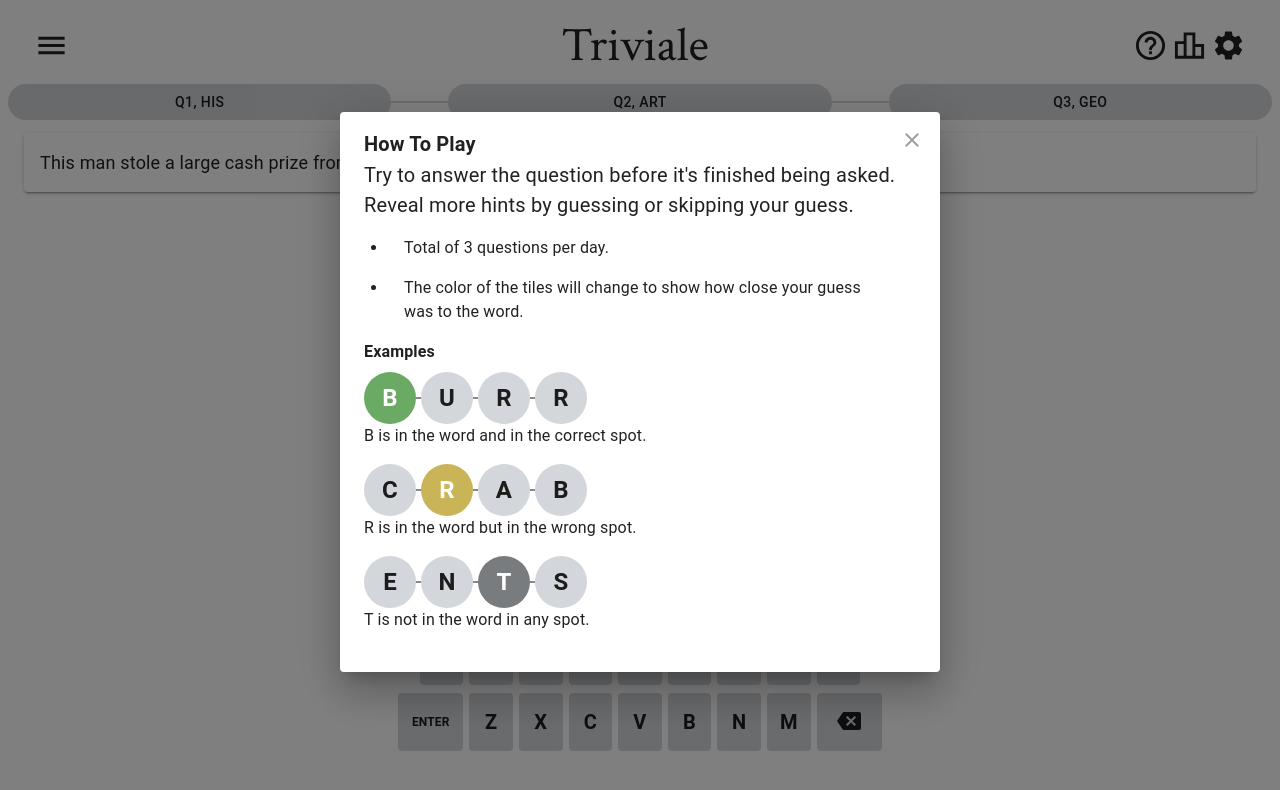
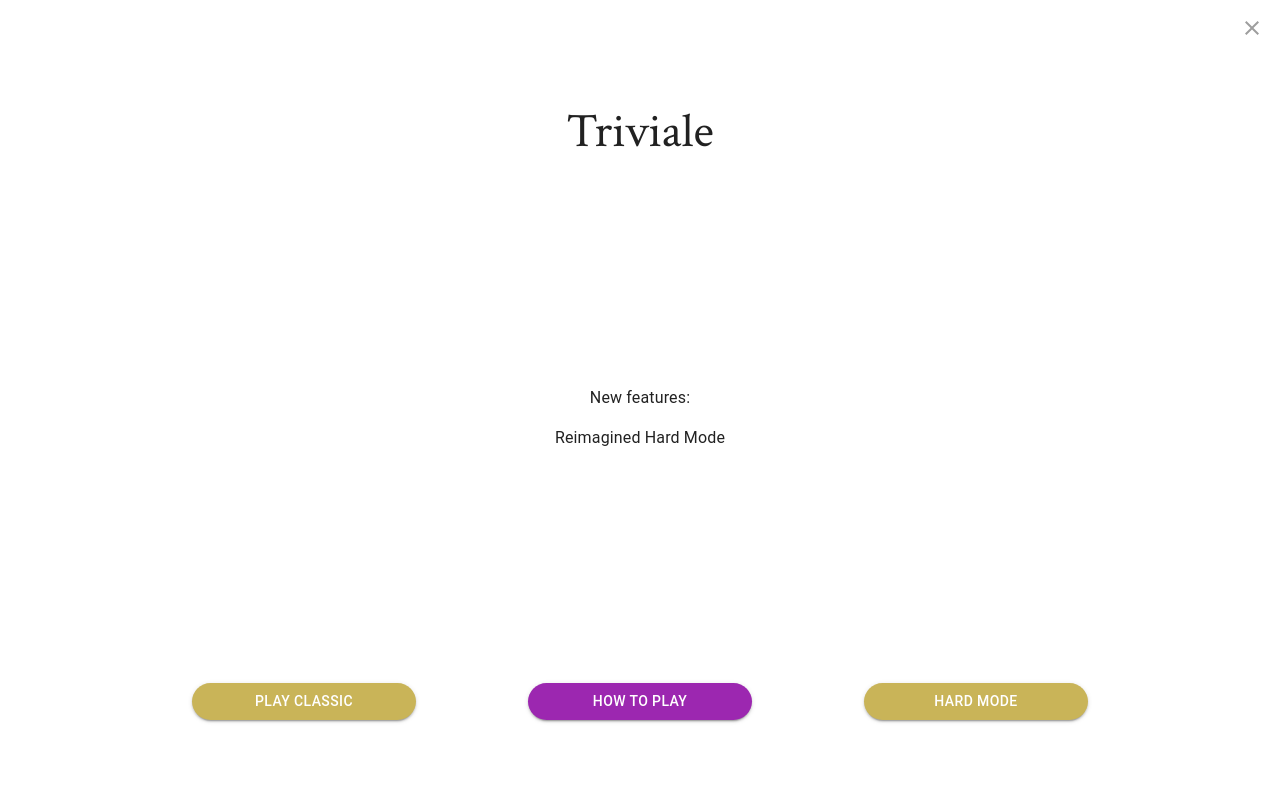
Before and after one commit to dotcomstar/Triviale, a React (Vite) app: page / in a window 1280 px wide. Shown: the top 790 px of the page. Built offline with nearby package versions, Linux system fonts and the light colour scheme; what simple-zustand-devtools would draw is missing.

Commit message:
Add landing page with instant access to hard mode

```diff
--- /dev/null
+++ b/src/components/landingPage/LandingButton.tsx
@@ -0,0 +1,24 @@
+import { Button, ButtonOwnProps, useMediaQuery } from "@mui/material";
+import { ReactNode } from "react";
+
+interface LandingButtonProps {
+  children: ReactNode;
+  color: ButtonOwnProps["color"];
+  onClick: () => void;
+}
+
+const LandingButton = ({ children, color, onClick }: LandingButtonProps) => {
+  const matches = useMediaQuery("(min-width:600px)");
+  return (
+    <Button
+      sx={{ borderRadius: 10, width: matches ? "25%" : "30%" }}
+      variant="contained"
+      color={color}
+      onClick={onClick}
+    >
+      {children}
+    </Button>
+  );
+};
+
+export default LandingButton;
--- /dev/null
+++ b/src/components/landingPage/LandingDialog.tsx
@@ -0,0 +1,140 @@
+import {
+  Button,
+  Dialog,
+  DialogProps,
+  DialogTitle,
+  Link,
+  List,
+  ListItem,
+  Snackbar,
+  Stack,
+  Typography,
+  useMediaQuery,
+} from "@mui/material";
+import CustomDialog from "../navbar/CustomDialog";
+import {
+  HELP_DIALOG_ARIA,
+  HELP_TITLE,
+  HELP_HOW_TO_PLAY,
+  HELP_NUM_TRIES,
+  HELP_NUM_QUESTIONS,
+  HELP_HOW_TILE_COLORS_CHANGE,
+  ABOUT_AUTHOR_TITLE,
+  ABOUT_AUTHOR_URL,
+  HARD_MODE_ALERT_MESSAGE,
+} from "../../constants/strings";
+import SampleGame from "../navbar/help/SampleGame";
+import LandingButton from "./LandingButton";
+import useGameStateStore from "../../stores/gameStateStore";
+import { useState } from "react";
+import { ALERT_TIME_MS } from "../../constants/settings";
+import useHardModeStore from "../../stores/hardModeStore";
+
+// TODO: Remove all instances of "HELP"
+
+export interface LandingDialogProps {
+  open: boolean;
+  onClose: () => void;
+  TransitionComponent: DialogProps["TransitionComponent"];
+}
+
+const LandingDialog = ({
+  open,
+  onClose,
+  TransitionComponent,
+}: LandingDialogProps) => {
+  const handleClose = () => {
+    onClose();
+  };
+
+  const { enableHardMode } = useHardModeStore();
+  const matches = useMediaQuery("(min-width:600px)");
+  const guesses = useGameStateStore((s) => s.guesses);
+  const [invalidToggle, setInvalidToggle] = useState(false);
+  const canToggleHardMode = guesses.reduce(
+    (acc, question) =>
+      acc && question.reduce((qAcc, guess) => qAcc && guess.length === 0, true),
+    true
+  );
+
+  return (
+    <CustomDialog
+      onClose={handleClose}
+      open={open}
+      fullScreen
+      TransitionComponent={TransitionComponent}
+      ariaDescribedBy={HELP_DIALOG_ARIA}
+      ariaLabeledBy={HELP_TITLE}
+    >
+      <Snackbar
+        open={invalidToggle}
+        onClose={() => setInvalidToggle(false)}
+        anchorOrigin={{ vertical: "top", horizontal: "center" }}
+        autoHideDuration={ALERT_TIME_MS}
+        message={HARD_MODE_ALERT_MESSAGE}
+      />
+      <Stack
+        direction="column"
+        justifyContent="space-between"
+        alignItems="center"
+        width={"100%"}
+        height={"100dvh"}
+      >
+        <Typography
+          translate="no"
+          variant="h3"
+          sx={{ fontSize: "20vw", pb: 1, mt: 10 }}
+          justifyContent={"center"}
+          display={"flex"}
+        >
+          Triviale
+        </Typography>
+        <Stack
+          direction="column"
+          justifyContent="center"
+          alignItems="center"
+          width={"100%"}
+        >
+          <Typography>New features:</Typography>
+          <List>
+            <ListItem>Reimagined Hard Mode</ListItem>
+          </List>
+        </Stack>
+
+        <Stack
+          direction={"row"}
+          justifyContent="space-between"
+          alignItems="center"
+          width={matches ? "70%" : "100%"}
+          spacing={"5%"}
+          sx={{ mb: 10, mx: 2 }}
+        >
+          <LandingButton color="warning" onClick={() => onClose()}>
+            Play Classic
+          </LandingButton>
+          <LandingButton
+            color="secondary"
+            onClick={() => console.log("How to")}
+          >
+            How to Play
+          </LandingButton>{" "}
+          <LandingButton
+            color="warning"
+            onClick={() => {
+              if (canToggleHardMode) {
+                enableHardMode();
+                onClose();
+              } else {
+                setInvalidToggle(true);
+              }
+            }}
+          >
+            Hard Mode
+          </LandingButton>
+        </Stack>
+      </Stack>
+    </CustomDialog>
+  );
+};
+
+export default LandingDialog;
--- a/src/components/navbar/CustomDialog.tsx
+++ b/src/components/navbar/CustomDialog.tsx
@@ -48,7 +48,7 @@ const CustomDialog = ({
       fullWidth
       maxWidth="sm"
       fullScreen={fullScreen}
-      sx={{ zIndex: "modal", mx: 0, mb: 2 }}
+      sx={{ zIndex: "modal", mx: 0, mb: fullScreen ? 0 : 2 }}
       PaperProps={{
         style: {
           backgroundColor: theme.palette.error.dark,
--- a/src/components/navbar/NavBar.tsx
+++ b/src/components/navbar/NavBar.tsx
@@ -11,6 +11,7 @@ import SettingsButton from "./settings/SettingsButton";
 import SettingsDialog from "./settings/SettingsDialog";
 import StatsButton from "./stats/StatsButton";
 import StatsDialog from "./stats/StatsDialog";
+import LandingDialog from "../landingPage/LandingDialog";
 
 const Transition = React.forwardRef(function Transition(
   props: TransitionProps & {
@@ -29,6 +30,8 @@ const NavBar = () => {
     setStatsOpen,
     isSettingsOpen,
     setSettingsOpen,
+    isLandingOpen,
+    setLandingOpen,
   } = useDialogStore();
   const matches = useMediaQuery("(min-width:600px)");
   return (
@@ -78,6 +81,11 @@ const NavBar = () => {
         onClose={() => setSettingsOpen(false)}
         TransitionComponent={Transition}
       />
+      <LandingDialog
+        open={isLandingOpen}
+        onClose={() => setLandingOpen(false)}
+        TransitionComponent={Transition}
+      />
     </>
   );
 };
--- a/src/components/navbar/settings/SettingsDialog.tsx
+++ b/src/components/navbar/settings/SettingsDialog.tsx
@@ -9,6 +9,7 @@ import {
   useMediaQuery,
 } from "@mui/material";
 import {
+  ABOUT_AUTHOR_TITLE,
   ABOUT_AUTHOR_URL,
   BUG_REPORT_TEXT,
   FEEDBACK_TEXT,
@@ -84,7 +85,7 @@ const SettingsDialog = ({
             <Typography>About the Author</Typography>
             <Link
               href={ABOUT_AUTHOR_URL}
-              title={`About the author`}
+              title={ABOUT_AUTHOR_TITLE}
               color={"inherit"}
               target="_blank"
               rel="noopener"
--- a/src/constants/strings.ts
+++ b/src/constants/strings.ts
@@ -6,6 +6,7 @@ export const ABOUT_AUTHOR_URL = "https://jetrlee.vercel.app/";
 
 import { QUESTIONS_PER_DAY } from "./settings";
 
+export const ABOUT_AUTHOR_TITLE = "About the author";
 export const HELP_HOW_TO_PLAY = "How To Play";
 export const HELP_NUM_TRIES = `Try to answer the question before it's finished being asked. Reveal more hints by guessing or skipping your guess.`;
 export const HELP_NUM_QUESTIONS = `Total of ${QUESTIONS_PER_DAY} questions per day.`;
--- a/src/stores/dialogStore.ts
+++ b/src/stores/dialogStore.ts
@@ -6,9 +6,11 @@ interface DialogStore {
   isHelpOpen: boolean;
   isStatsOpen: boolean;
   isSettingsOpen: boolean;
+  isLandingOpen: boolean;
   setHelpOpen: (b: boolean) => void;
   setStatsOpen: (b: boolean) => void;
   setSettingsOpen: (b: boolean) => void;
+  setLandingOpen: (b: boolean) => void;
 }
 
 const dailyIndex = useDailyIndex();
@@ -19,12 +21,14 @@ const gameStateFinished =
   (pastGuesses["gameState"] === "won" || pastGuesses["gameState"] === "lost");
 
 const useDialogStore = create<DialogStore>((set) => ({
-  isHelpOpen: !gameStateFinished,
+  isHelpOpen: false,
   isStatsOpen: gameStateFinished,
   isSettingsOpen: false,
+  isLandingOpen: !gameStateFinished,
   setHelpOpen: (b: boolean) => set(() => ({ isHelpOpen: b })),
   setStatsOpen: (b: boolean) => set(() => ({ isStatsOpen: b })),
   setSettingsOpen: (b: boolean) => set(() => ({ isSettingsOpen: b })),
+  setLandingOpen: (b: boolean) => set(() => ({ isLandingOpen: b })),
 }));
 
 if (process.env.NODE_ENV === "development")
--- a/src/stores/hardModeStore.ts
+++ b/src/stores/hardModeStore.ts
@@ -5,6 +5,7 @@ import useDailyIndex from "../hooks/useDailyIndex";
 interface HardModeStore {
   hardMode: boolean;
   toggleHardMode: () => void;
+  enableHardMode: () => void;
 }
 
 const dailyIndex = useDailyIndex();
@@ -20,6 +21,7 @@ const useHardModeStore = create<HardModeStore>((set) => ({
       return { hardMode: !state.hardMode };
     });
   },
+  enableHardMode: () => set(() => ({ hardMode: true })),
 }));
 
 if (process.env.NODE_ENV === "development")
```
